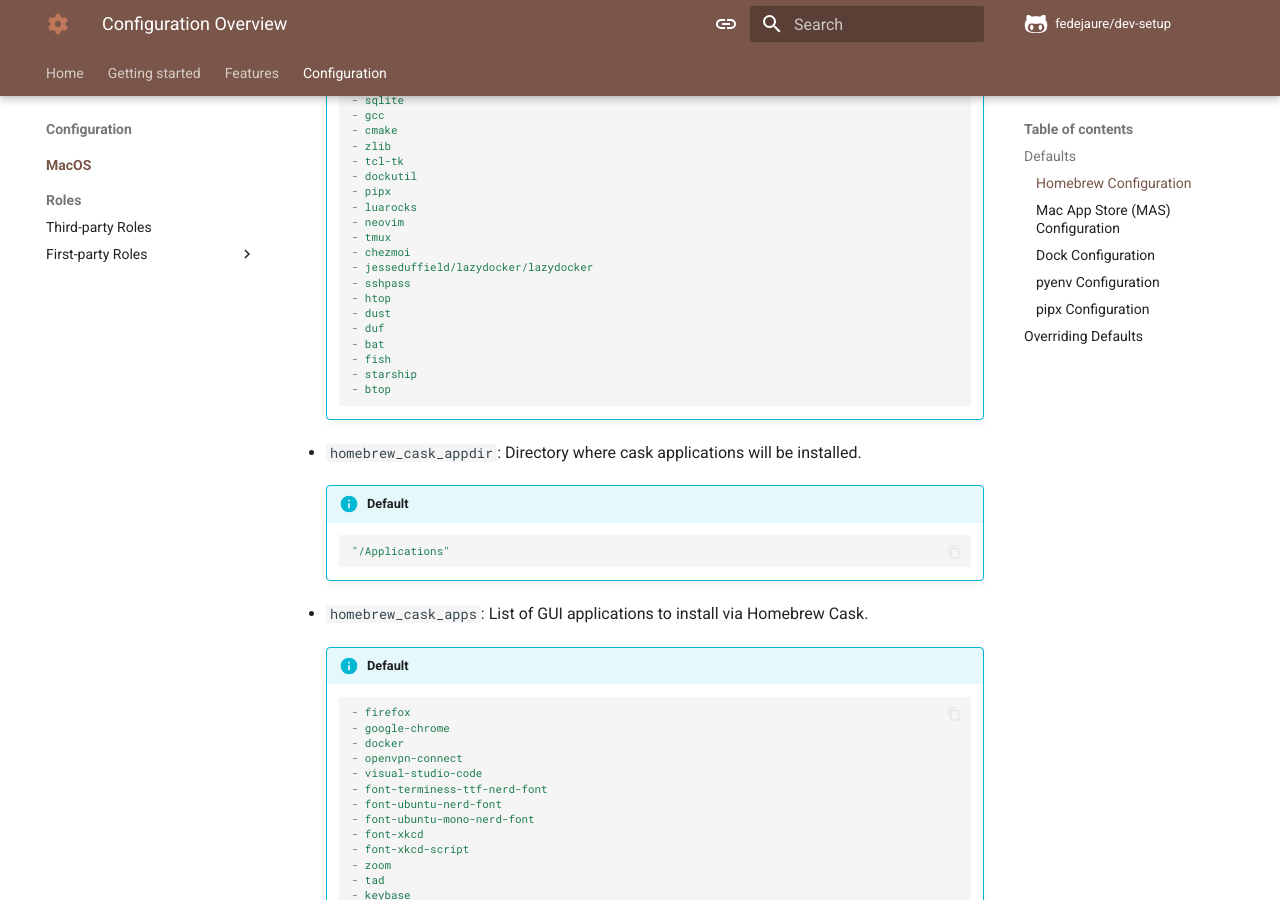
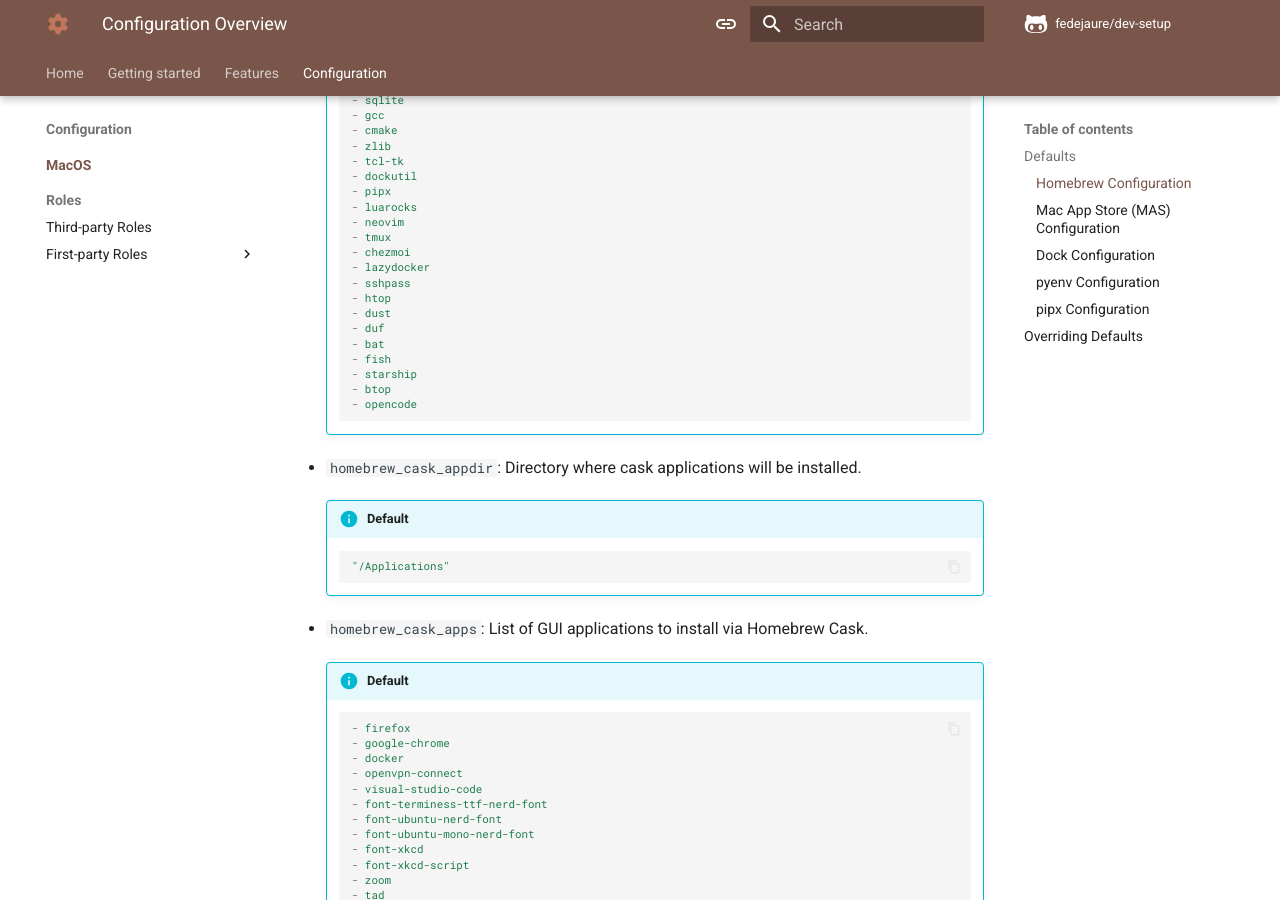
Before and after one commit to fedejaure/dev-setup, an MkDocs documentation site: the page built from docs/configuration/index.md, in a window 1280 px wide and 900 px high, scrolled down 1471 px. Built offline with MkDocs 1.6.1 and Material for MkDocs 9.7.7, drawn with Linux system fonts in a browser that asks for light colours; comment, search, counter and statistics services are not loaded; some of the changed text lies outside the part shown.

Commit message:
Add opencode

````diff
--- a/default.macos.config.yml
+++ b/default.macos.config.yml
@@ -39,6 +39,7 @@ homebrew_installed_packages:
   - fish
   - starship
   - btop
+  - opencode
 
 # Homebrew Cask Applications
 # Directory for Cask applications and list of applications to install.
--- a/docs/configuration/index.md
+++ b/docs/configuration/index.md
@@ -69,7 +69,7 @@ Below is a list of the key default variables available in `default.macos.config.
         - neovim
         - tmux
         - chezmoi
-        - jesseduffield/lazydocker/lazydocker
+        - lazydocker
         - sshpass
         - htop
         - dust
@@ -78,6 +78,7 @@ Below is a list of the key default variables available in `default.macos.config.
         - fish
         - starship
         - btop
+        - opencode
         ```
 
 - `homebrew_cask_appdir`: Directory where cask applications will be installed.
@@ -287,9 +288,9 @@ a `<target-os>.config.yml` file and setting the overrides in that file. e.g.:
       - fish
       - starship
       - btop
-      - awscli
-      - tfenv
+      - opencode
       - ffmpeg
+      - duckdb
 
     homebrew_cask_apps:
       - firefox
````
Also changed, not shown: CHANGELOG.md (+4 -0 lines).
